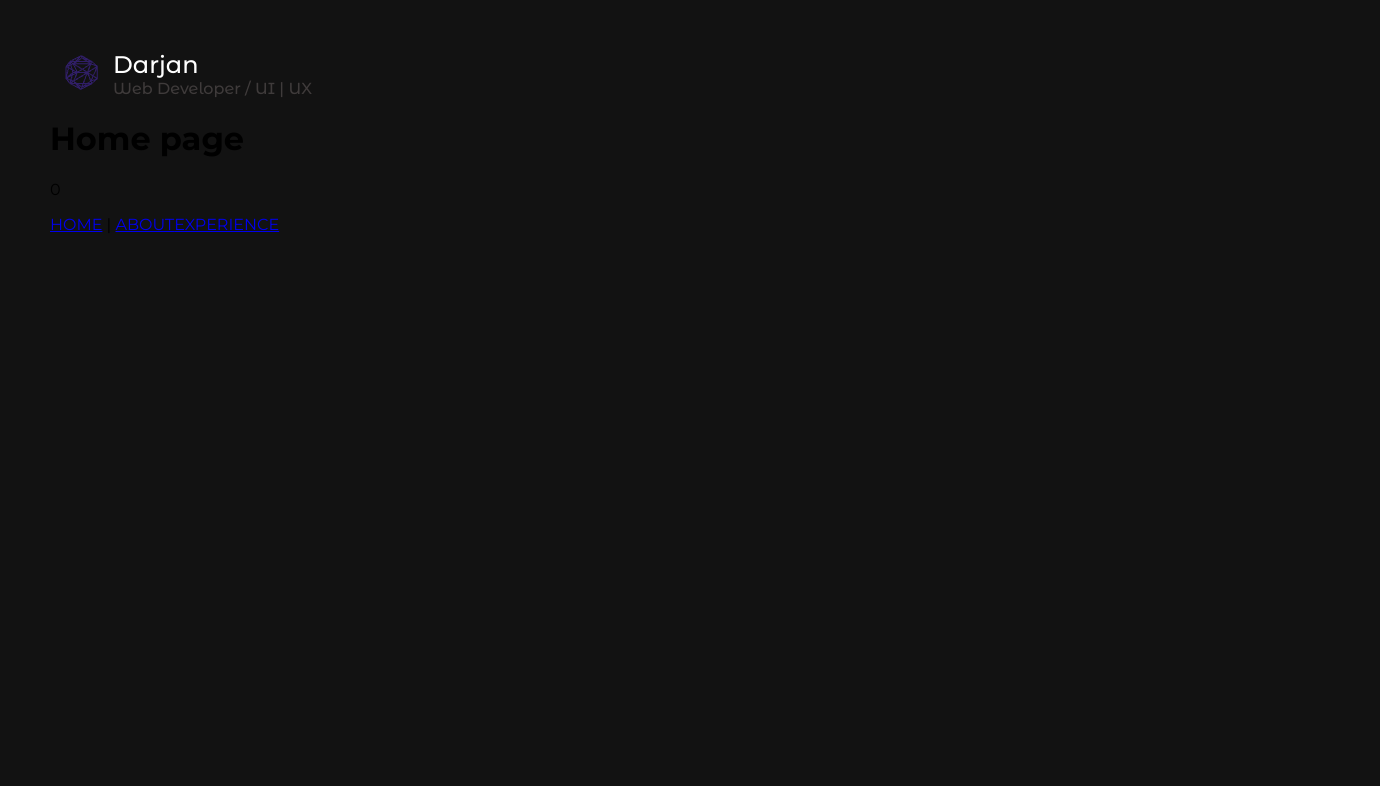
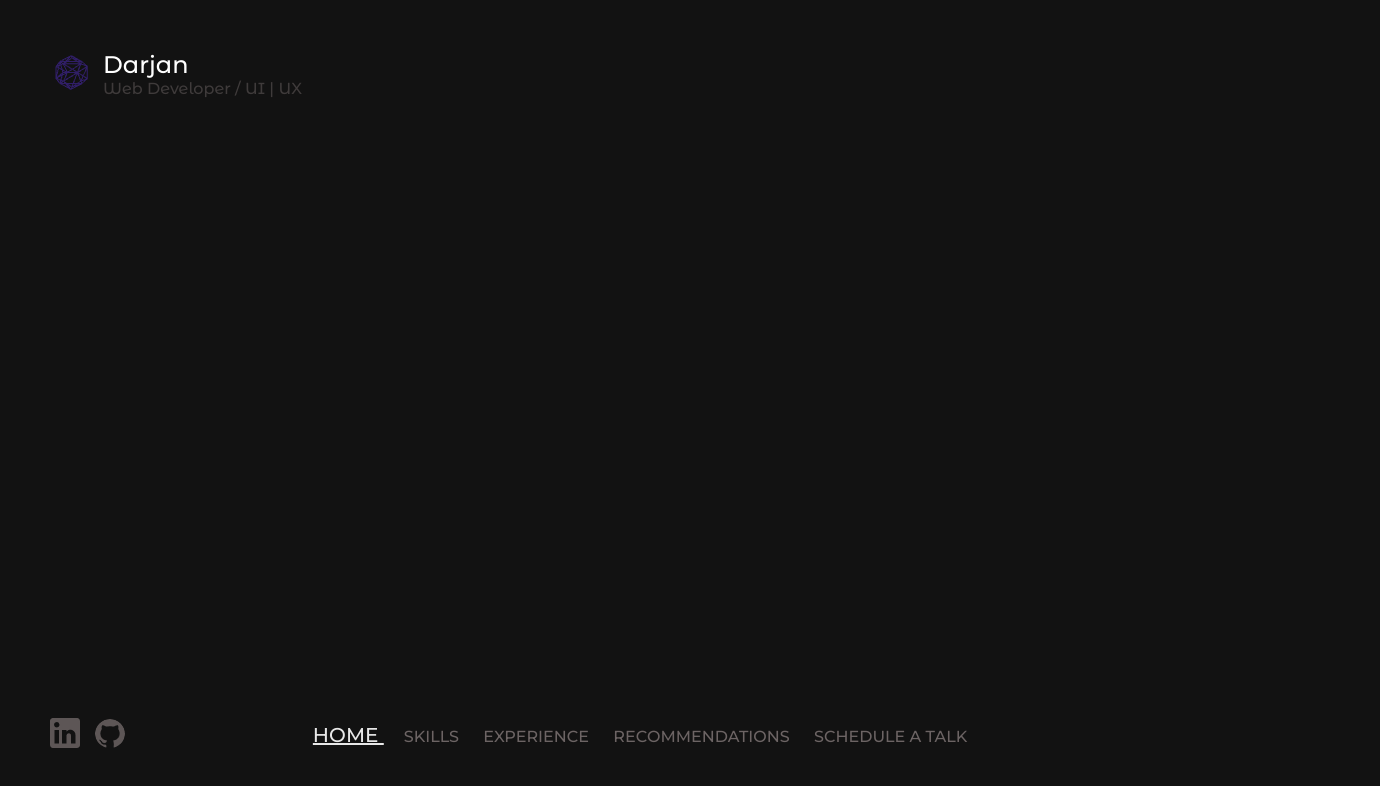
Before and after one commit to darjanDivkovic/dcv, a Vue app: page /recommendations in a window 1280 px wide. Shown: the top 786 px of the page, 1380 px wide, since content can reach past the window. Built offline with nearby package versions, Linux system fonts and the light colour scheme.

Commit message:
Work on footer

```diff
--- a/src/App.vue
+++ b/src/App.vue
@@ -1,37 +1,70 @@
 <template>
   <div id="app">
-    <div class="header">
+
+    <section id="header-section">
       <DLogo :color="currentLogoColor"/>
-    </div>
-    <router-view/>
-    <p>{{  page_position }}</p>
-    <nav>
-      <router-link to="/">HOME</router-link> |
-      <router-link to="/skills">ABOUT</router-link>
-      <router-link to="/experience">EXPERIENCE</router-link>
-    </nav>
+    </section>
+
+    <section id="body-section">
+      <router-view/>
+    </section>
+
+    <section id="footer-section">
+      <div>
+        <img src="@/assets/small_links/linked_in_link.png" alt="" class="link linkedin">
+        <img src="@/assets/small_links/github_link.png" alt="" class="link github">
+      </div>
+      <nav id="navbar">
+        <router-link v-for="(page, index) in PAGES"
+                     :key="page"
+                     :to=createLink(page)
+                     class="router-link"
+                     :class="{'active': isActive(PAGE_NAMES[index])}"
+                     @click="handlePageClick(page)">
+                     {{ PAGE_NAMES[index] }}
+                    </router-link>
+
+
+
+
+      </nav>
+    </section>
   </div>
 </template>
 
 <script>
 import DLogo from '@/components/common/DLogo.vue'
 
-const PAGES = ['', 'skills', 'experience'];
+const PAGES = ['', 'skills', 'experience', 'recommendations', 'schedule_a_talk'];
+const PAGE_NAMES = ['home', 'skills', 'experience', 'recommendations', 'schedule a talk']
 const COLORS = [
   {
+    name: 'home',
     hex: '#301E67',
     decimal: 3153511
   },
   {
+    name: 'skills',
     hex: '#0E236F',
     decimal: 926575
   },
   {
+    name: 'experience',
     hex: '#FFB754',
     decimal: 16758612
   },
+  {
+    name: 'recommendations',
+    hex: '#F37959',
+    decimal: 15956313
+  },
+  {
+    name: 'schedule a talk',
+    hex: '#00E4C0',
+    decimal: 58560
+  },
 ]
-const PAUSE_TIME_MILIS = 1500;
+const PAUSE_TIME_MILIS = 1000;
 
 export default {
   data() {
@@ -41,6 +74,8 @@ export default {
       pause: false,
       touchStartY: null,
       touchEndY: null,
+      PAGES,
+      PAGE_NAMES,
     }
   },
   components: {
@@ -48,10 +83,26 @@ export default {
   },
   computed: {
     currentLogoColor() {
+      return COLORS.find(color => color.name === this.$route.name).decimal
+    }
+    /*
+    currentLogoColor() {
+      console.log('this.', this.page_position)
       return COLORS[this.page_position].decimal
     }
+    */
   },
   methods: {
+    isActive(route) {
+      return this.$route.name === route
+    },
+    createLink(pageName) {
+      return `/${pageName}`
+    },
+    handlePageClick(page) {
+      console.log('hit', page)
+      this.page_position = PAGES.indexOf(page)
+    },
   // HANDLE SCROLL UP AND DOWN
   // ************************
 
@@ -105,6 +156,8 @@ export default {
   },
   mounted() {
     console.log('ay')
+    console.log('ayy', window.location.pathname.slice(0,1), COLORS.findIndex(page => page.name === window.location.pathname))
+    this.page_position = COLORS.findIndex(page => page.name === window.location.pathname.slice(0,1))
     window.addEventListener('wheel', this.handleWheel)
     window.addEventListener('touchstart', e => {
       this.touchStartY = e.changedTouches[0].screenY
@@ -132,8 +185,51 @@ export default {
 
 #app
   font-family: 'primary'
-  height: 100%
   padding: 50px
-  width: 100%
 
+
+#navbar
+  position: absolute
+  left: 50%
+  transform: translateX(-50%)
+  width: max-content
+#header-section
+#body-section
+  height: calc(100vh - 100px - 50px - 30px)
+  overflow: hidden
+#footer-section
+  position: relative
+  display: flex
+  flex-direction: row
+  align-items: center
+
+.link
+  transition: 0.3 all
+  &.linkedin
+    background-color: rgba(0,0,0,0)
+    border-radius: 0
+  &.github
+    border-radius: 50%
+    margin-left: 15px
+    background-color: rgba(0,0,0,0)
+
+  &:hover
+    box-shadow: 0px 0px 20px rgba(255, 255, 255, 0.5)
+    cursor: pointer
+    filter: brightness(200%)
+
+.router-link
+  all: unset
+  transition: all 0.3s
+  padding: 0 10px
+  color: #6C6464
+  font-weight: 500
+  text-transform: uppercase
+  font-size: 16px
+  cursor: pointer
+  text-align: center
+  &.active
+    font-size: 20px
+    color: rgba(255, 255, 255, 0.9)
+    text-decoration: underline
 </style>
--- /dev/null
+++ b/src/components/common/DButton.vue
@@ -0,0 +1,5 @@
+<template>
+    <div>
+        <button></button>
+    </div>
+</template>
--- a/src/components/common/DLogo.vue
+++ b/src/components/common/DLogo.vue
@@ -79,6 +79,7 @@ export default {
 <style lang="sass" scoped>
 #logo
   display: flex
+  margin-left: -10px
   flex-direction: row
   width: max-content
   & > div
--- a/src/router/index.js
+++ b/src/router/index.js
@@ -3,6 +3,8 @@ import VueRouter from 'vue-router'
 import HomeView from '../views/HomeView.vue'
 import SkillsView from '../views/SkillsView.vue'
 import ExperienceView from '../views/ExperienceView.vue'
+import RecommendationsView from '../views/RecommendationsView.vue'
+import ScheduleATalkView from '../views/ScheduleATalkView.vue'
 
 Vue.use(VueRouter)
 
@@ -21,6 +23,16 @@ const routes = [
     path: '/experience',
     name: 'experience',
     component: ExperienceView
+  },
+  {
+    path: '/recommendations',
+    name: 'recommendations',
+    component: RecommendationsView
+  },
+  {
+    path: '/schedule_a_talk',
+    name: 'schedule a talk',
+    component: ScheduleATalkView,
   }
 ]
 
--- a/src/views/ExperienceView.vue
+++ b/src/views/ExperienceView.vue
@@ -1,6 +1,6 @@
 <template>
     <div class="experience">
-      <h1>This is an EXPERIENCE page</h1>
+
     </div>
 </template>
 
--- a/src/views/HomeView.vue
+++ b/src/views/HomeView.vue
@@ -1,6 +1,6 @@
 <template>
   <div class="home">
-    <h1>Home page</h1>
+
   </div>
 </template>
 
--- /dev/null
+++ b/src/views/RecommendationsView.vue
@@ -0,0 +1,11 @@
+<template>
+    <div class="recommendations">
+
+    </div>
+  </template>
+
+  <script>
+  export default {
+    name: 'RecommendationsView',
+  }
+  </script>
--- /dev/null
+++ b/src/views/ScheduleATalkView.vue
@@ -0,0 +1,11 @@
+<template>
+    <div class="recommendations">
+
+    </div>
+  </template>
+
+  <script>
+  export default {
+    name: 'ScheduleATalkView',
+  }
+  </script>
--- a/src/views/SkillsView.vue
+++ b/src/views/SkillsView.vue
@@ -1,6 +1,6 @@
 <template>
   <div class="skills">
-    <h1>This is an SKILLS page</h1>
+
   </div>
 </template>
 
```
Also changed, not shown: src/assets/small_links/github_link.png (added), src/assets/small_links/linked_in_link.png (added).
